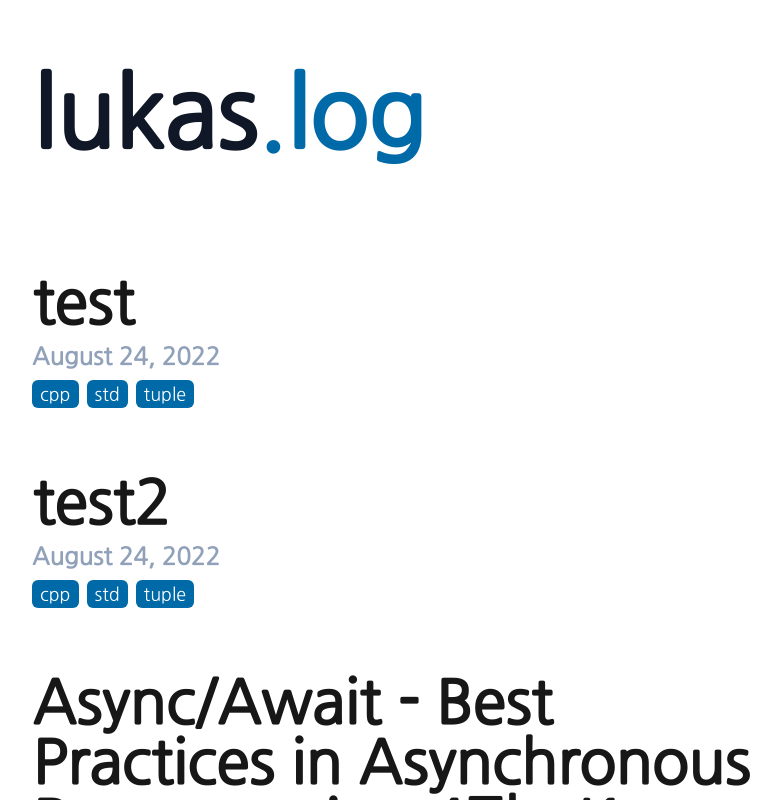
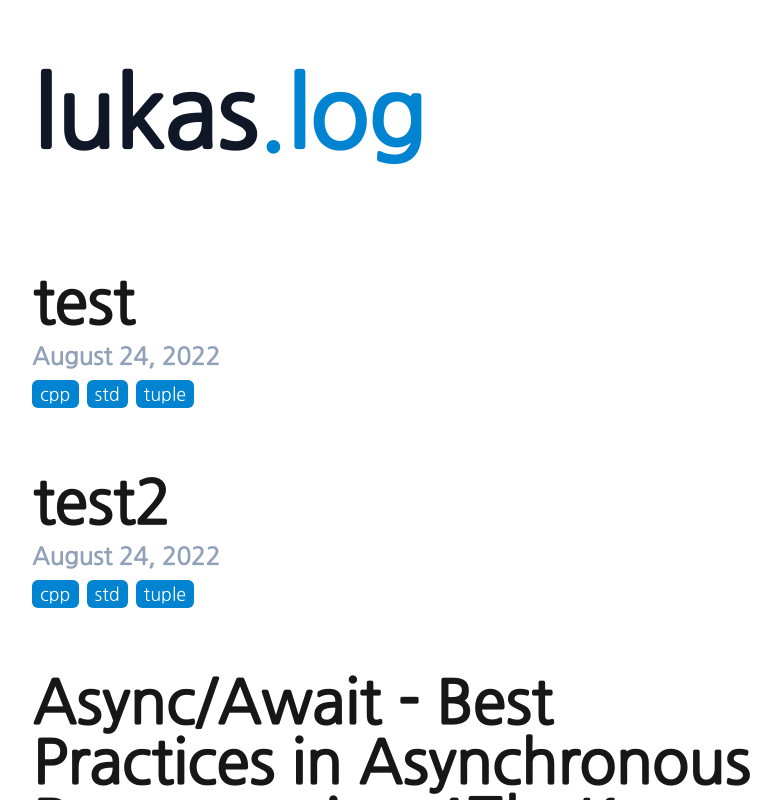
Before and after one commit to lukaskim-ss/blog, a Next.js app: page / in a window 1280 px wide. Shown: the top 800 px of the page, without its empty margins (224-1005 px from the left). Built offline with nearby package versions, Linux system fonts and the light colour scheme.

Commit message:
Dark theme 기반 다지기

```diff
--- a/app/globals.css
+++ b/app/globals.css
@@ -27,12 +27,7 @@
   --font-mono: 'JetBrains Mono', 'monospace';
 }
 
-/* @media (prefers-color-scheme: dark) {
-  :root {
-    --background: #0a0a0a;
-    --foreground: #ededed;
-  }
-} */
+@custom-variant dark (&:where(.dark, .dark *));
 
 html {
   scroll-behavior: auto;
@@ -42,6 +37,10 @@ body {
   background-color: var(--color-background);
   color: var(--color-foreground);
   font-family: var(--font-sans);
+}
+
+body.dark {
+  @apply bg-[#1a1a1a] text-[#ededed];
 }
 
 article h1,
@@ -65,7 +64,7 @@ article.prose code:not(pre code) {
 }
 
 article.prose a:not(.toc a) {
-  @apply font-normal no-underline text-sky-700;
+  @apply font-normal no-underline text-sky-600;
   @apply bg-slate-200 rounded-md;
   @apply px-1.5 py-0.5;
 }
@@ -83,7 +82,7 @@ article.prose .toc {
   @apply border-y border-gray-200;
 
   a {
-    @apply font-normal no-underline text-sky-700;
+    @apply font-normal no-underline text-sky-600;
     @apply hover:underline;
   }
 
--- a/app/layout.tsx
+++ b/app/layout.tsx
@@ -25,7 +25,7 @@ export default function RootLayout({
   return (
     <html lang="en">
       <body
-        className={`${geistSans.variable} ${geistMono.variable} antialiased`}
+        className={`${geistSans.variable} ${geistMono.variable} antialiased light`}
       >
         <RootHeader />
         <div className="pb-48">{children}</div>
--- a/app/posts/[slug]/page.tsx
+++ b/app/posts/[slug]/page.tsx
@@ -49,8 +49,8 @@ export default async function Post({ params }: Props) {
   return (
     <main className="w-full md:max-w-4xl mx-auto px-4 md:px-16">
       <PostTitle postData={postData} />
-      {/* <article className="prose lg:prose-xl dark:prose-invert"> */}
-      <article className="prose lg:prose-xl mx-auto">
+      <article className="prose lg:prose-xl mx-auto dark:prose-invert">
+      {/* <article className="prose lg:prose-xl mx-auto"> */}
         {/* 수식 처리를 위해서 rehypeSanitize다음에 rehypeKatex가 와야 한다 */}
         <ReactMarkdown
           remarkPlugins={[remarkGfm, remarkMath]}
--- a/components/rootHeader.tsx
+++ b/components/rootHeader.tsx
@@ -8,7 +8,7 @@ const RootHeader = () => {
       <div className="prose lg:prose-xl mx-auto">
         <Link className="no-underline" href="/">
           <h1 className="text-6xl lg:text-8xl font-extrabold mb-0 lg:mb-0">
-            lukas<span className="text-sky-700">.log</span>
+            lukas<span className="text-sky-600">.log</span>
           </h1>
         </Link>
       </div>
--- a/components/tags.tsx
+++ b/components/tags.tsx
@@ -9,7 +9,7 @@ const Tags = ({ tags }: { tags: string[] }) => {
     <ul className="list-none flex space-x-2">
       {tags.map((tag: string) => (
         <li
-          className="flex items-center text-white bg-sky-700 rounded-md px-2 py-0 text-md lg:text-lg"
+          className="flex items-center text-white bg-sky-600 rounded-md px-2 py-0 text-md lg:text-lg"
           key={tag}
         >
           <Link href={`/tags/${tag}/1`}>{tag}</Link>
```
